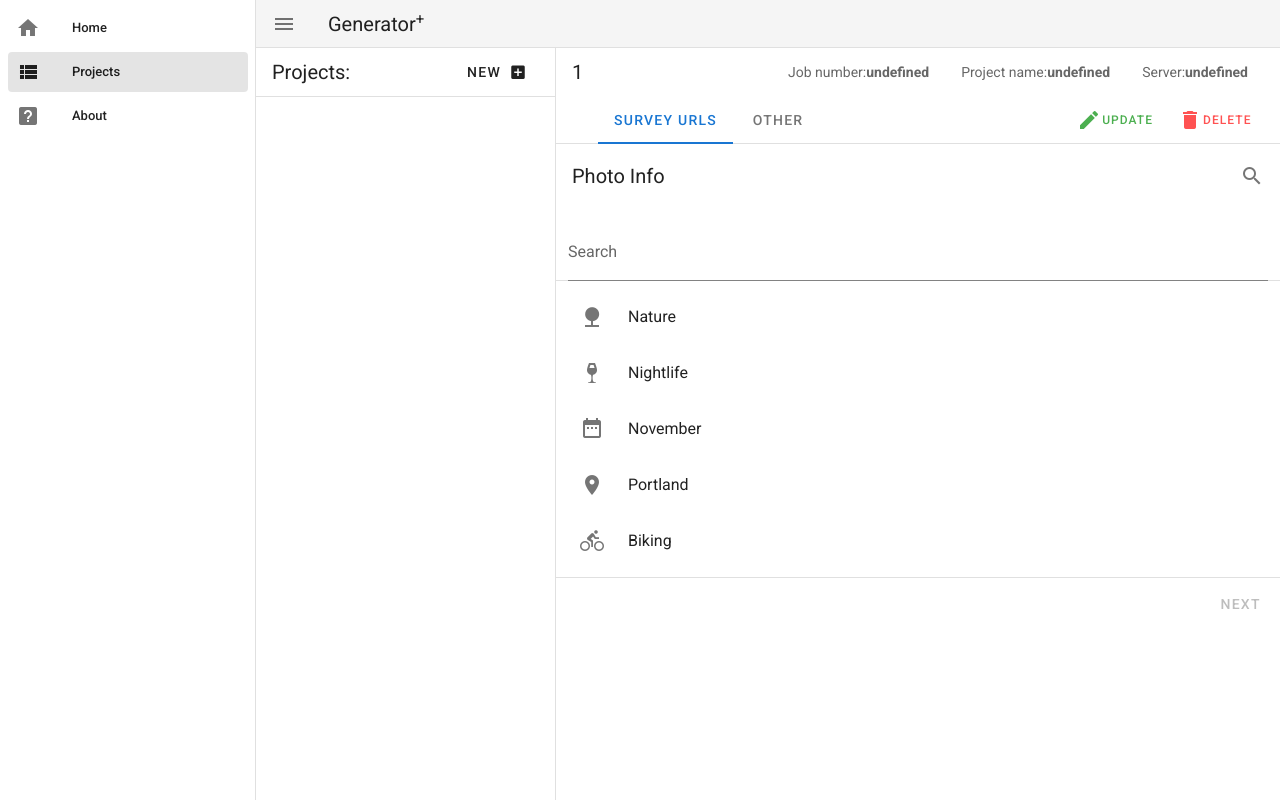
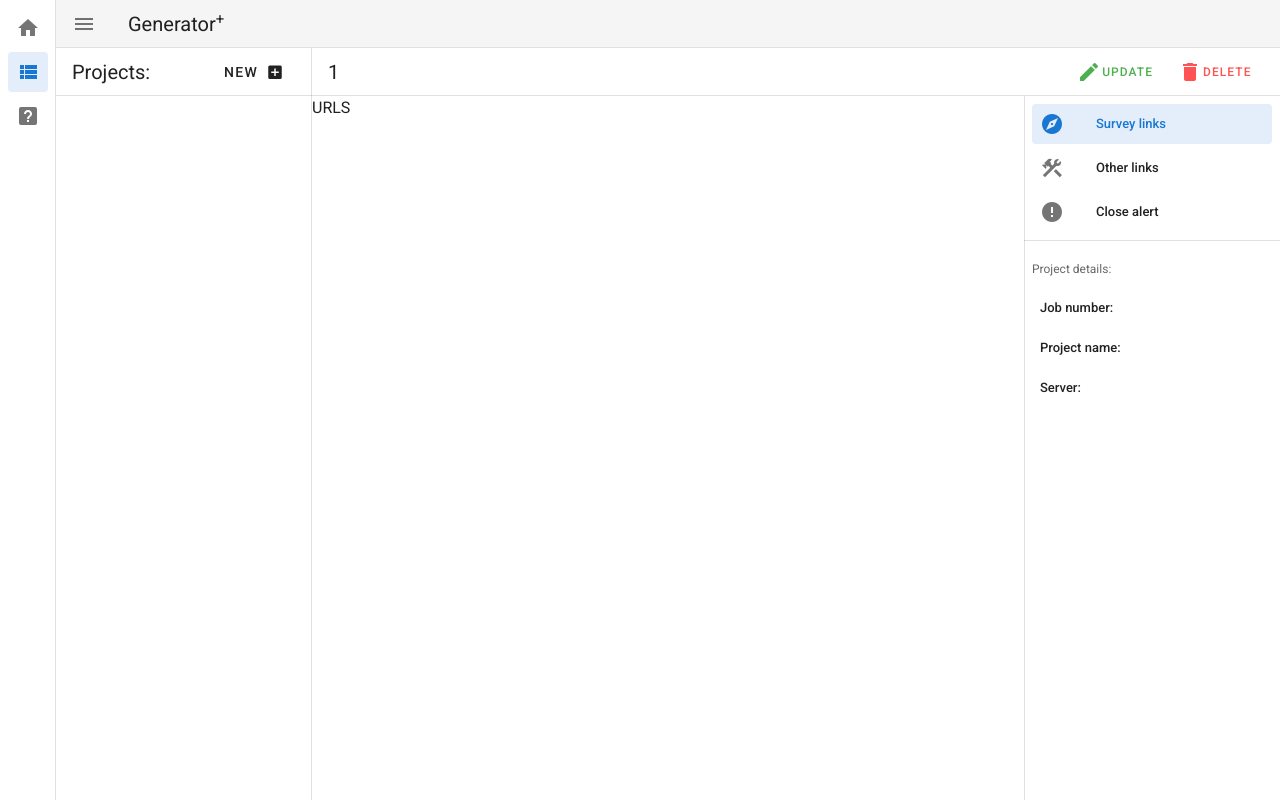
Before and after one commit to WuYunYung/generator-plus, a Vue app: page /projects/1/urls in a window 1280 px wide. Built offline with nearby package versions, Linux system fonts and the light colour scheme.

Commit message:
更新项目侧边栏设定

```diff
--- a/src/App.vue
+++ b/src/App.vue
@@ -1,8 +1,14 @@
 <template>
   <v-app>
-    <v-navigation-drawer v-model="drawer" app expand-on-hover>
+    <v-navigation-drawer v-model="drawer" app mini-variant>
       <v-list dense nav>
-        <v-list-item v-for="item in items" :key="item.title" link :to="item.to">
+        <v-list-item
+          v-for="item in items"
+          :key="item.title"
+          link
+          :to="item.to"
+          color="primary"
+        >
           <v-list-item-icon>
             <v-icon>{{ item.icon }}</v-icon>
           </v-list-item-icon>
@@ -29,6 +35,8 @@
 <style>
 html {
   overflow-y: auto !important;
+  height: 100vh;
+  width: 100vw;
 }
 </style>
 
--- a/src/router/index.js
+++ b/src/router/index.js
@@ -24,6 +24,10 @@ const routes = [
             path: "/projects/:sn/others",
             component: () => import("../views/projects/otherURLs"),
           },
+          {
+            path: "/projects/:sn/alert",
+            component: () => import("../views/projects/closeAlert"),
+          },
         ],
       },
     ],
--- a/src/views/projects/SurveyURLs.vue
+++ b/src/views/projects/SurveyURLs.vue
@@ -1,75 +1,6 @@
 <template>
   <v-card flat>
-    <v-toolbar flat color="transparent">
-      <v-toolbar-title>Photo Info</v-toolbar-title>
-      <v-spacer></v-spacer>
-      <v-btn icon @click="$refs.search.focus()">
-        <v-icon>mdi-magnify</v-icon>
-      </v-btn>
-    </v-toolbar>
-
-    <v-container class="py-0">
-      <v-row align="center" justify="start">
-        <v-col
-          v-for="(selection, i) in selections"
-          :key="selection.text"
-          class="shrink"
-        >
-          <v-chip
-            :disabled="loading"
-            close
-            @click:close="selected.splice(i, 1)"
-          >
-            <v-icon left v-text="selection.icon"></v-icon>
-            {{ selection.text }}
-          </v-chip>
-        </v-col>
-
-        <v-col v-if="!allSelected" cols="12">
-          <v-text-field
-            ref="search"
-            v-model="search"
-            full-width
-            hide-details
-            label="Search"
-            single-line
-          ></v-text-field>
-        </v-col>
-      </v-row>
-    </v-container>
-
-    <v-divider v-if="!allSelected"></v-divider>
-
-    <v-list>
-      <template v-for="item in categories">
-        <v-list-item
-          v-if="!selected.includes(item)"
-          :key="item.text"
-          :disabled="loading"
-          @click="selected.push(item)"
-        >
-          <v-list-item-avatar>
-            <v-icon :disabled="loading" v-text="item.icon"></v-icon>
-          </v-list-item-avatar>
-          <v-list-item-title v-text="item.text"></v-list-item-title>
-        </v-list-item>
-      </template>
-    </v-list>
-
-    <v-divider></v-divider>
-
-    <v-card-actions>
-      <v-spacer></v-spacer>
-      <v-btn
-        :disabled="!selected.length"
-        :loading="loading"
-        color="purple"
-        text
-        @click="next"
-      >
-        Next
-      </v-btn>
-    </v-card-actions>
+    URLS
   </v-card>
 </template>
 
--- /dev/null
+++ b/src/views/projects/closeAlert.vue
@@ -0,0 +1,3 @@
+<template>
+  <h1>Close alert</h1>
+</template>
--- a/src/views/projects/index.vue
+++ b/src/views/projects/index.vue
@@ -1,14 +1,13 @@
 <template>
   <v-container fluid class="projects">
-    <v-container class="nav-bar">
-      <v-toolbar flat dense>
+    <v-navigation-drawer class="nav-bar" absolute permanent left>
+      <v-toolbar flat dense class="nav-bar-header">
         <v-toolbar-title>Projects:</v-toolbar-title>
         <v-spacer></v-spacer>
         <create-project />
       </v-toolbar>
-      <v-divider></v-divider>
-      <v-list dense two-line class="project-list">
-        <v-list-item-group>
+      <v-list nav dense class="project-list">
+        <v-list-item-group color="primary">
           <v-list-item
             v-for="(item, i) in projects"
             :key="i"
@@ -24,39 +23,32 @@
           </v-list-item>
         </v-list-item-group>
       </v-list>
-    </v-container>
+    </v-navigation-drawer>
     <router-view class="content-container"></router-view>
   </v-container>
 </template>
 
 <style scoped>
-.project-list .v-list-item:hover .delete {
-  opacity: 1;
-}
-.project-list .v-list-item .delete {
-  opacity: 0;
-}
-
 .projects {
   padding: 0;
   width: 100%;
   height: 100%;
   display: grid;
-  grid-template-columns: 300px 1fr;
-  grid-template-areas: ". content";
+  grid-template-columns: 256px 1fr;
+  grid-template-areas: "nav content";
 }
 
 .nav-bar {
-  position: fixed;
-  max-width: 300px;
   padding: 0;
-  border-right: 1px solid #e0e0e0;
   display: grid;
-  height: calc(100% - 48px);
-  grid-template-rows: auto auto 1fr;
+  grid-template-rows: auto 1fr;
+}
+.nav-bar-header {
+  border-bottom: 1px solid #e0e0e0;
 }
 
 .project-list {
+  height: calc(100% - 48px) !important;
   overflow: auto;
 }
 
--- a/src/views/projects/project.vue
+++ b/src/views/projects/project.vue
@@ -1,22 +1,8 @@
 <template>
-  <v-container class="content" fluid>
-    <v-toolbar flat dense class="content-nav">
+  <v-container class="project" fluid>
+    <v-toolbar flat dense class="project-nav">
       <v-toolbar-title>{{ title }}</v-toolbar-title>
       <v-spacer></v-spacer>
-      <v-subheader
-        >Job number: <b>{{ `${this.project.jn}` }}</b></v-subheader
-      >
-      <v-subheader
-        >Project name: <b>{{ `${this.project.name}` }}</b></v-subheader
-      >
-      <v-subheader
-        >Server: <b>{{ `${this.project.server}` }}</b></v-subheader
-      >
-      <template v-slot:extension>
-        <v-tabs align-with-title>
-          <v-tab :to="`/projects/${title}/urls`">SURVEY URLS</v-tab>
-          <v-tab :to="`/projects/${title}/others`">Other</v-tab>
-        </v-tabs>
       <v-btn
         v-show="showChecker"
         depressed
@@ -32,20 +18,57 @@
       </v-btn>
       <updateProject :project="project" />
       <deleteProject :title="title" />
-      </template>
     </v-toolbar>
-    <router-view></router-view>
+    <v-navigation-drawer permanent class="project-aside" right>
+      <v-list nav dense>
+        <v-list-item-group color="primary" link>
+          <v-list-item v-for="(item, i) in items" :key="i" :to="item.to">
+            <v-list-item-icon>
+              <v-icon v-text="item.icon"></v-icon>
+            </v-list-item-icon>
+
+            <v-list-item-content>
+              <v-list-item-title v-text="item.text"></v-list-item-title>
+            </v-list-item-content>
+          </v-list-item>
+        </v-list-item-group>
+      </v-list>
+      <v-divider></v-divider>
+      <v-list dense>
+        <v-subheader>Project details:</v-subheader>
+        <v-list-item v-for="(item, index) in details" :key="index">
+          <v-list-item-content>
+            <v-list-item-title v-text="item.title"></v-list-item-title>
+            <v-list-item-subtitle v-text="item.text"></v-list-item-subtitle>
+          </v-list-item-content>
+        </v-list-item>
+      </v-list>
+    </v-navigation-drawer>
+    <router-view class="project-view"></router-view>
   </v-container>
 </template>
 
 <style scoped>
-.content {
+.project {
+  padding: 0;
+  width: 100%;
   height: 100%;
-  padding: 0;
+  display: grid;
+  grid-template-columns: 1fr auto;
+  grid-template-rows: auto auto 1fr;
+  grid-template-areas:
+    "header header"
+    "nav aside"
+    "body aside";
 }
 
-.content-nav {
+.project-nav {
   border-bottom: 1px solid #e0e0e0;
+  grid-area: header;
+}
+
+.project-aside {
+  grid-area: aside;
 }
 </style>
 
@@ -53,6 +76,7 @@
 import deleteProject from "../../components/projects/deleteProject";
 import updateProject from "../../components/projects/updateProject";
 export default {
+  data: () => ({}),
   computed: {
     title() {
       return this.$route.params.sn;
@@ -77,6 +101,32 @@ export default {
       const server = this.project.server;
       return server === "APAC";
     },
+    details() {
+      return [
+        { title: "Job number:", text: this.project.jn },
+        { title: "Project name:", text: this.project.name },
+        { title: "Server:", text: this.project.server },
+      ];
+    },
+    items() {
+      return [
+        {
+          text: "Survey links",
+          icon: "mdi-compass",
+          to: `/projects/${this.title}/urls`,
+        },
+        {
+          text: "Other links",
+          icon: "mdi-hammer-wrench",
+          to: `/projects/${this.title}/others`,
+        },
+        {
+          text: "Close alert",
+          icon: "mdi-alert-circle",
+          to: `/projects/${this.title}/alert`,
+        },
+      ];
+    },
   },
   components: {
     deleteProject,
```
Lines whose indentation alone changed are shown as unchanged.
